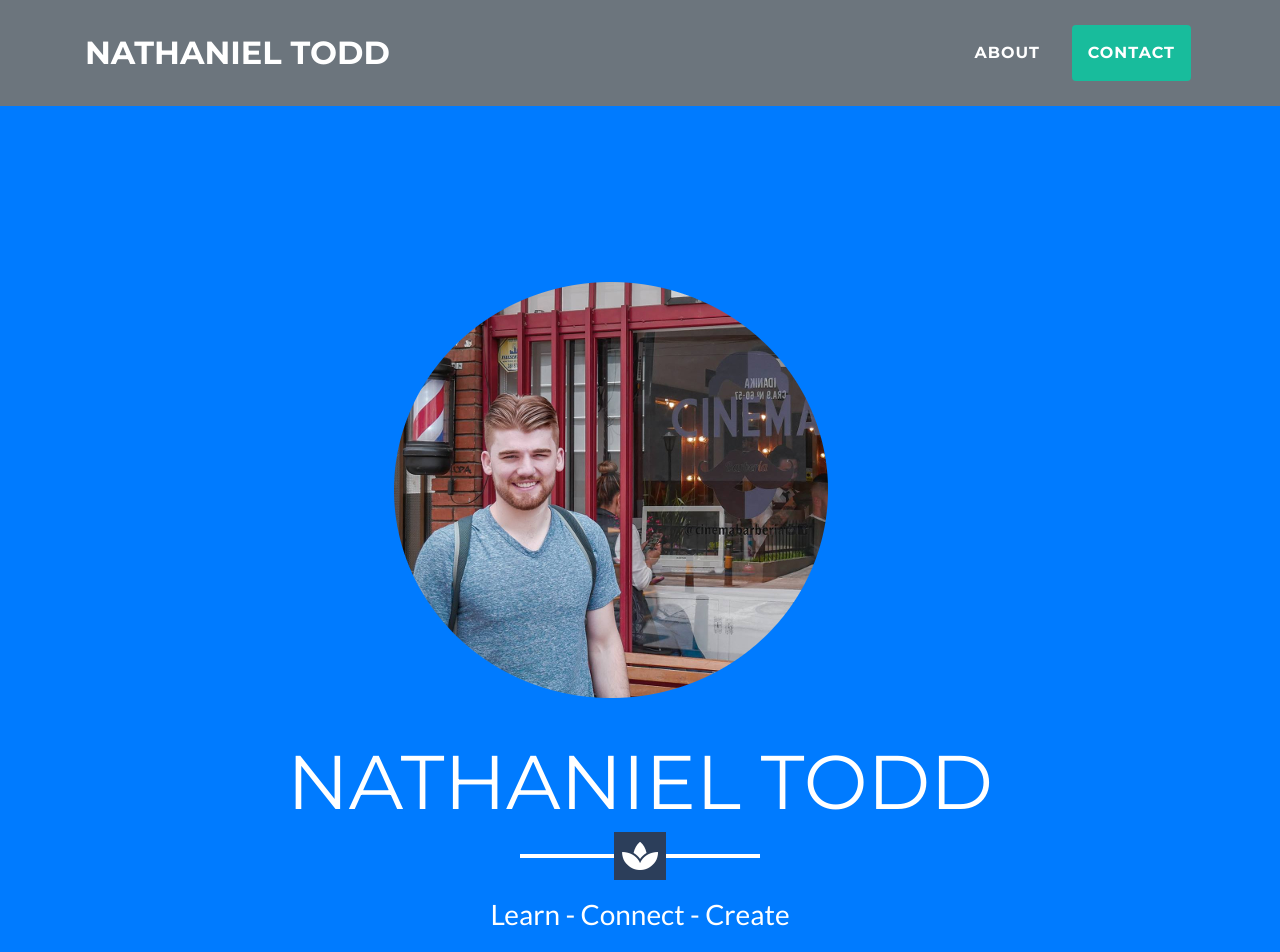
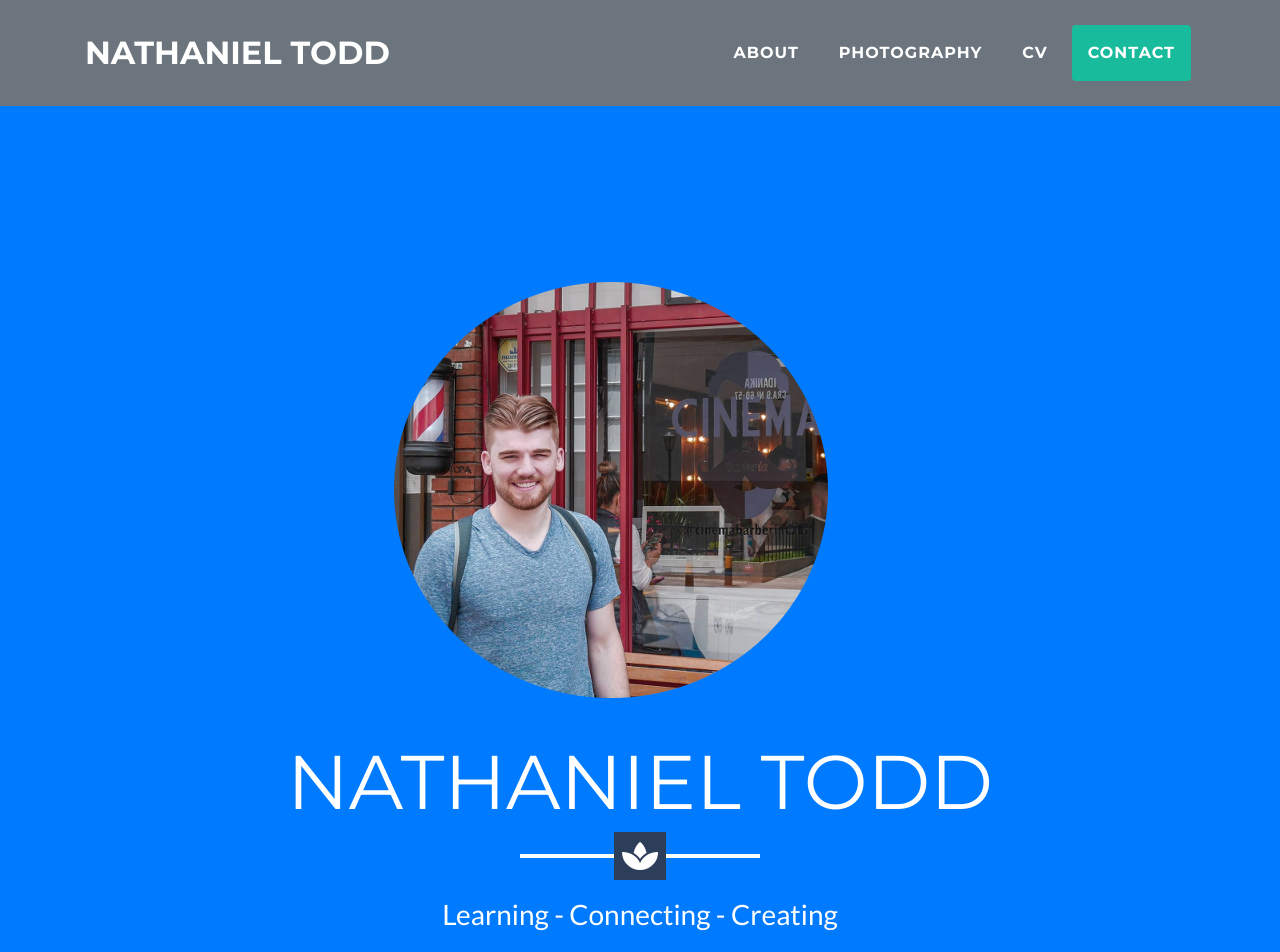
Before and after one commit to NathanielTodd/NathanielTodd.github.io, a website with bundled scripts: page index.html in a window 1280 px wide. Shown: the top 952 px of the page. Built offline with nearby package versions, Linux system fonts and the light colour scheme.

Commit message:
updated text

```diff
--- a/index.html
+++ b/index.html
@@ -42,11 +42,11 @@
             <a class="nav-link py-3 px-0 px-lg-3 rounded js-scroll-trigger" href="#about">About</a>
           </li>
           <li class="nav-item mx-0 mx-lg-1">
-<!--             <a class="nav-link py-3 px-0 px-lg-3 rounded js-scroll-trigger" href="">Photography</a>
+            <a class="nav-link py-3 px-0 px-lg-3 rounded js-scroll-trigger" href="https://nathanieltodd.github.io/photo/" target="_blank">Photography</a>
           </li>
           <li class="nav-item mx-0 mx-lg-1">
-            <a class="nav-link py-3 px-0 px-lg-3 rounded js-scroll-trigger" href="">Projects</a>
-          </li> -->
+            <a class="nav-link py-3 px-0 px-lg-3 rounded js-scroll-trigger" href="https://nathanieltodd.github.io/cv/" target="_blank">CV</a>
+          </li>
           <li class="nav-item mx-0 mx-lg-1">
             <a class="nav-link py-3 px-0 px-lg-3 rounded js-scroll-trigger" href="#contact">Contact</a>
           </li>
@@ -61,7 +61,7 @@
       <img class="img-fluid mb-5 d-block mx-auto" src="img/profile.png" alt="">
       <h1 class="text-uppercase mb-0">Nathaniel Todd</h1>
     <hr class="star-light">
-      <h2 class="font-weight-light mb-0">Learn - Connect - Create</h2>
+      <h2 class="font-weight-light mb-0">Learning - Connecting - Creating</h2>
     </div>
   </header>
 
@@ -72,7 +72,7 @@
       <hr class="star-dark mb-5">
       <div class="row">
         <div class="col-lg-4 mr-auto">
-          <p class="lead">Professionally, I am an Engineer with interests in Machine Learning, Computer Vision, and Robotics. I am currently finishing master’s work in computer science at the Georgia Insitute of Technology and I have previously studied electrical engineering at the University of Pittsburgh. For a more complete look professional history, check out my
+          <p class="lead">Professionally, I am an Engineer with interests in Machine Learning, Computer Vision, and Robotics. I am currently finishing master’s work in computer science at the Georgia Insitute of Technology and I have previously studied electrical engineering at the University of Pittsburgh. For a more complete look at my professional history, check out my
           <a href="https://nathanieltodd.github.io/cv/" target="_blank">cv page</a>.
           </p>
         </div>
```
